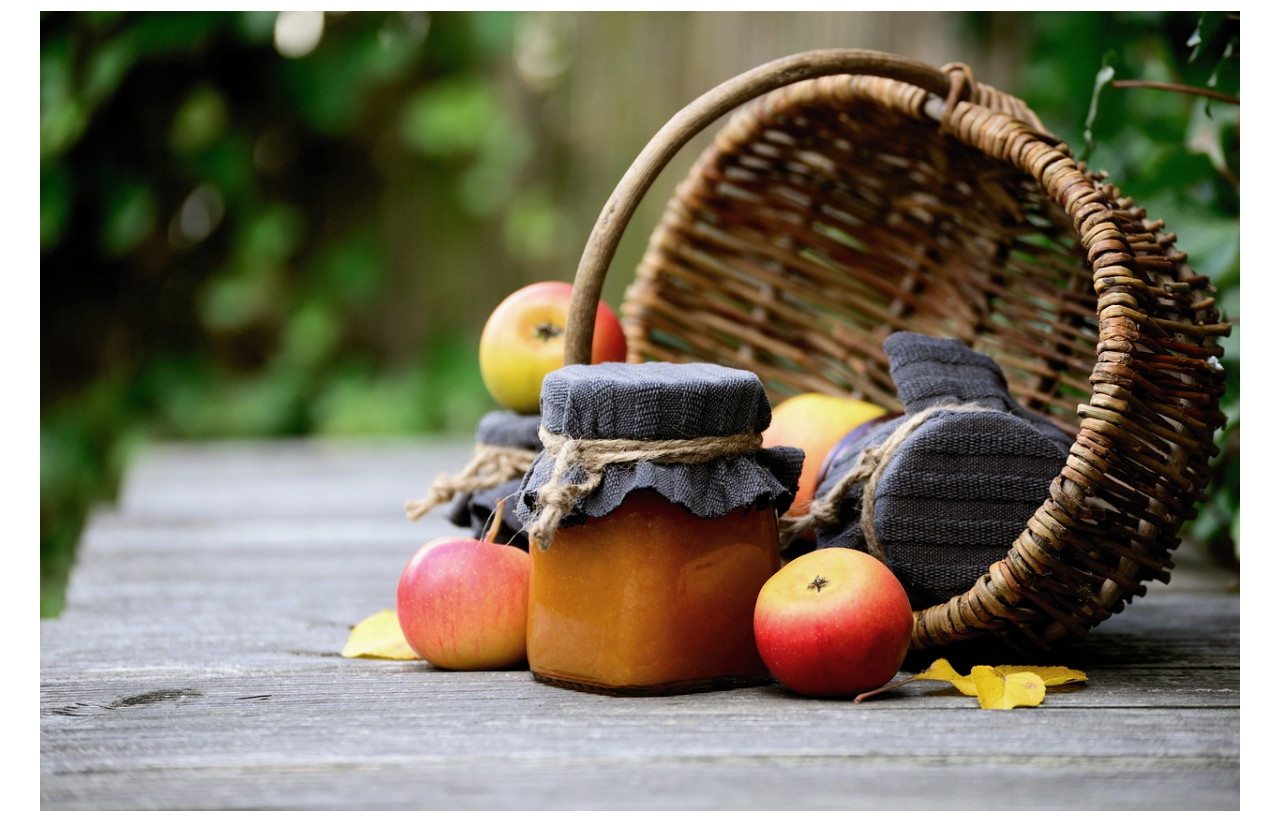
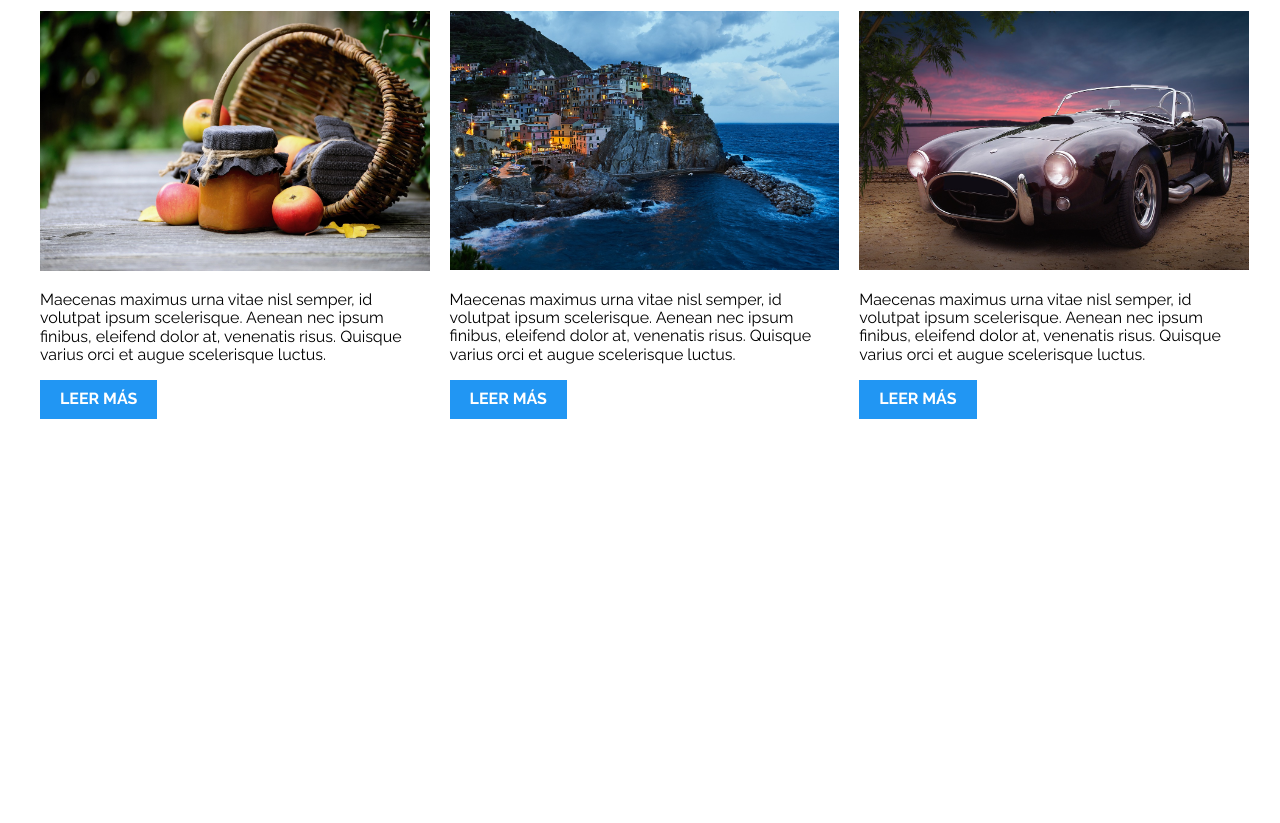
Before and after one commit to JalilMartinez/patronesRWD, a plain HTML site: page PatronesRWD/04-3columnas_iguales_flexbox/index.html in a window 1280 px wide. Shown: the part 89-912 px from the top of the page. After the commit the page ends 800 px from the top, so only its background shows below. Drawn offline with nearby package versions, Linux system fonts and the light colour scheme.

Commit message:
3 columnas flexbox

```diff
--- a/PatronesRWD/04-3columnas_iguales_flexbox/css/styles.css
+++ b/PatronesRWD/04-3columnas_iguales_flexbox/css/styles.css
@@ -39,3 +39,13 @@ h1 {
 }
 
 /** CODIGO AQUI **/
+@media (min-width:768px) {
+    .tres-columnas{
+        display: flex;
+        justify-content: space-between;/*para mayor soporte*/
+        gap: 2rem;
+    }
+    .entrada-blog{
+        flex: 0 0 calc(33.3% - 1rem);/*para mayor soporte*/
+    }
+}
```
